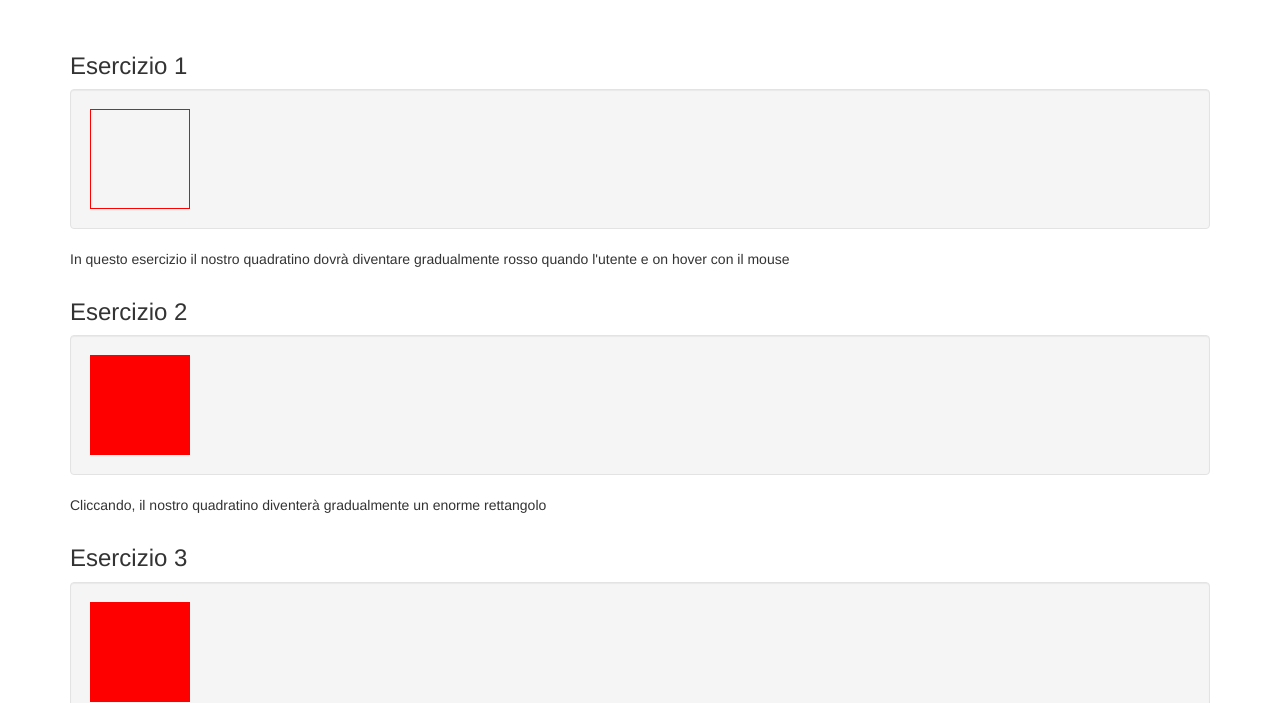
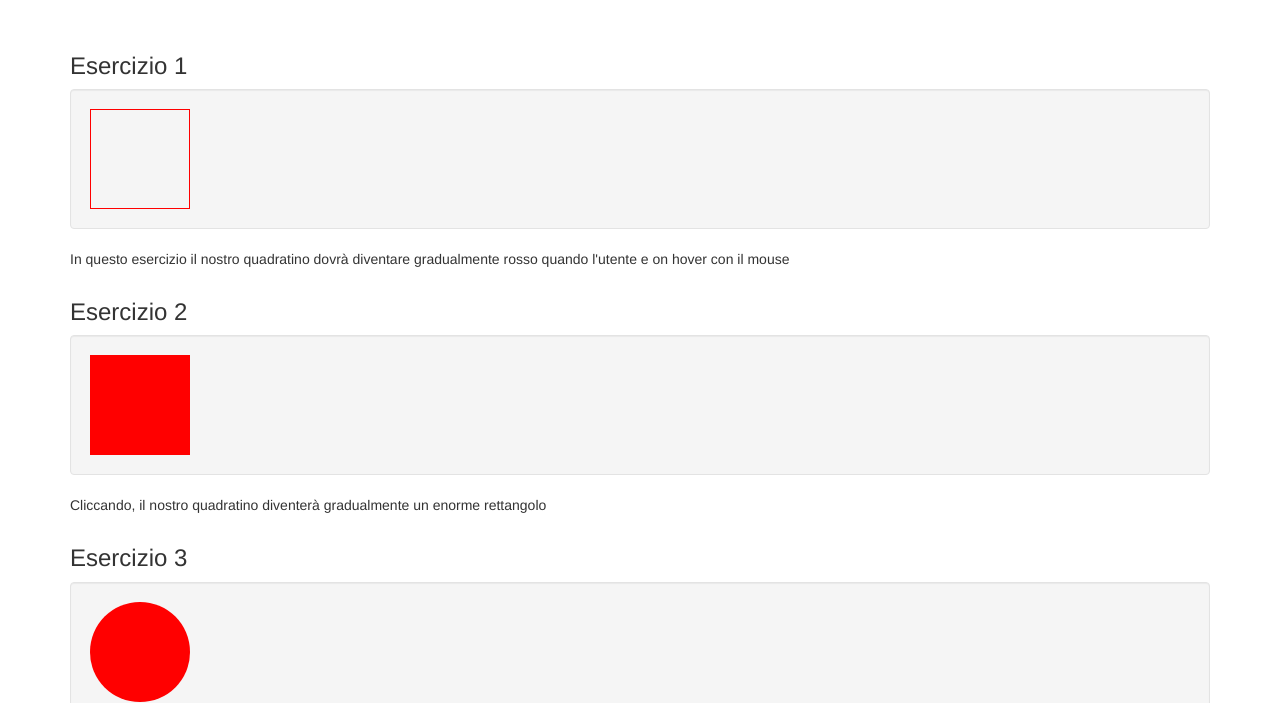
Before and after one commit to EsterDahri1/html-css-animation-filter, a plain HTML site: page index.html in a window 1280 px wide. In both pictures the pointer is over the element 140 px from the left and 748 px from the top of the page. Shown: the part 97-800 px from the top of the page. Drawn offline with nearby package versions, Linux system fonts and the light colour scheme.

Commit message:
add ex 3 square

```diff
--- a/animations.css
+++ b/animations.css
@@ -14,3 +14,11 @@
     width: 500px;
     height: 400px;
 }
+
+.ex-3-square{
+    transition: 3s;
+}
+
+.ex-3-square:hover{
+    border-radius: 50%;;
+}
```
